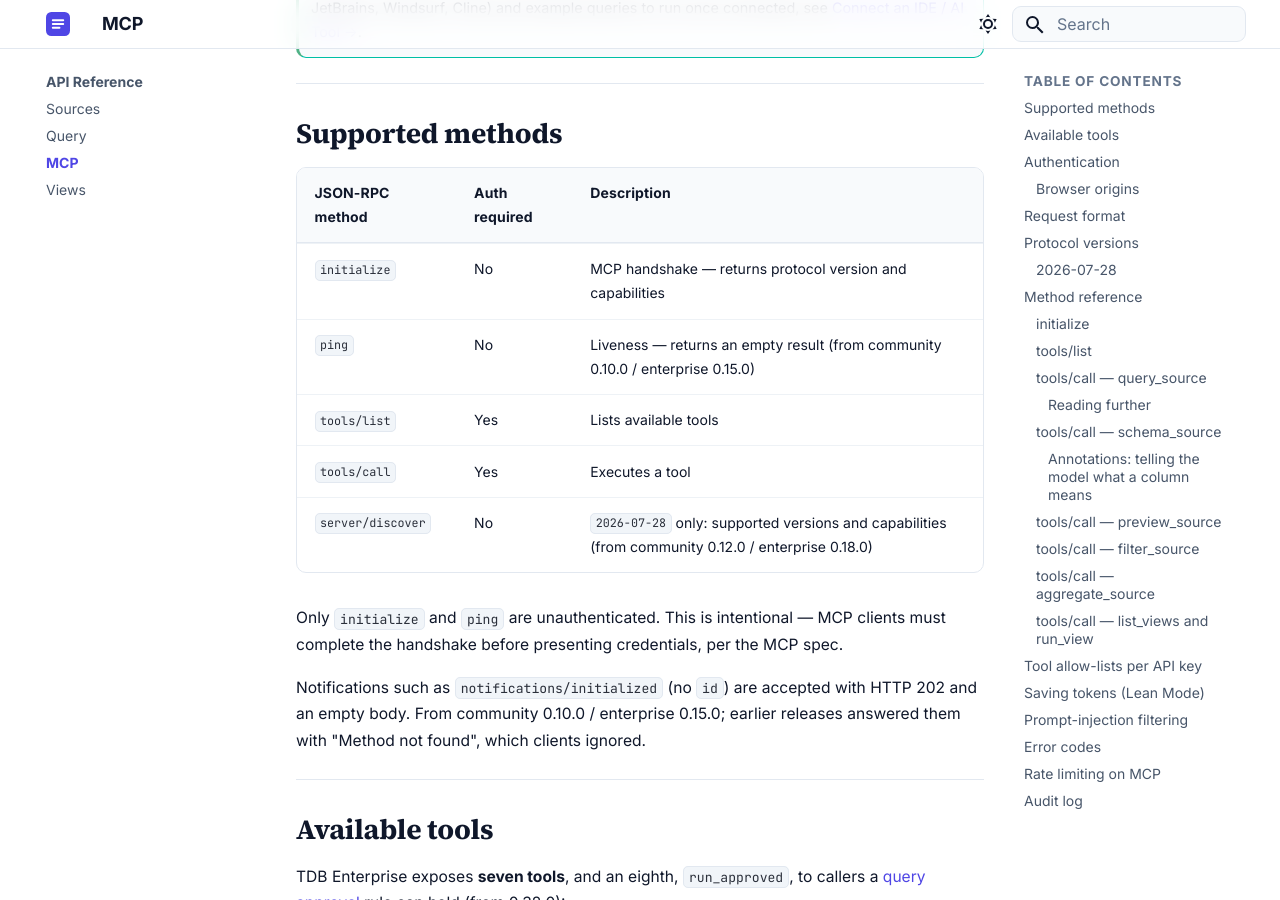
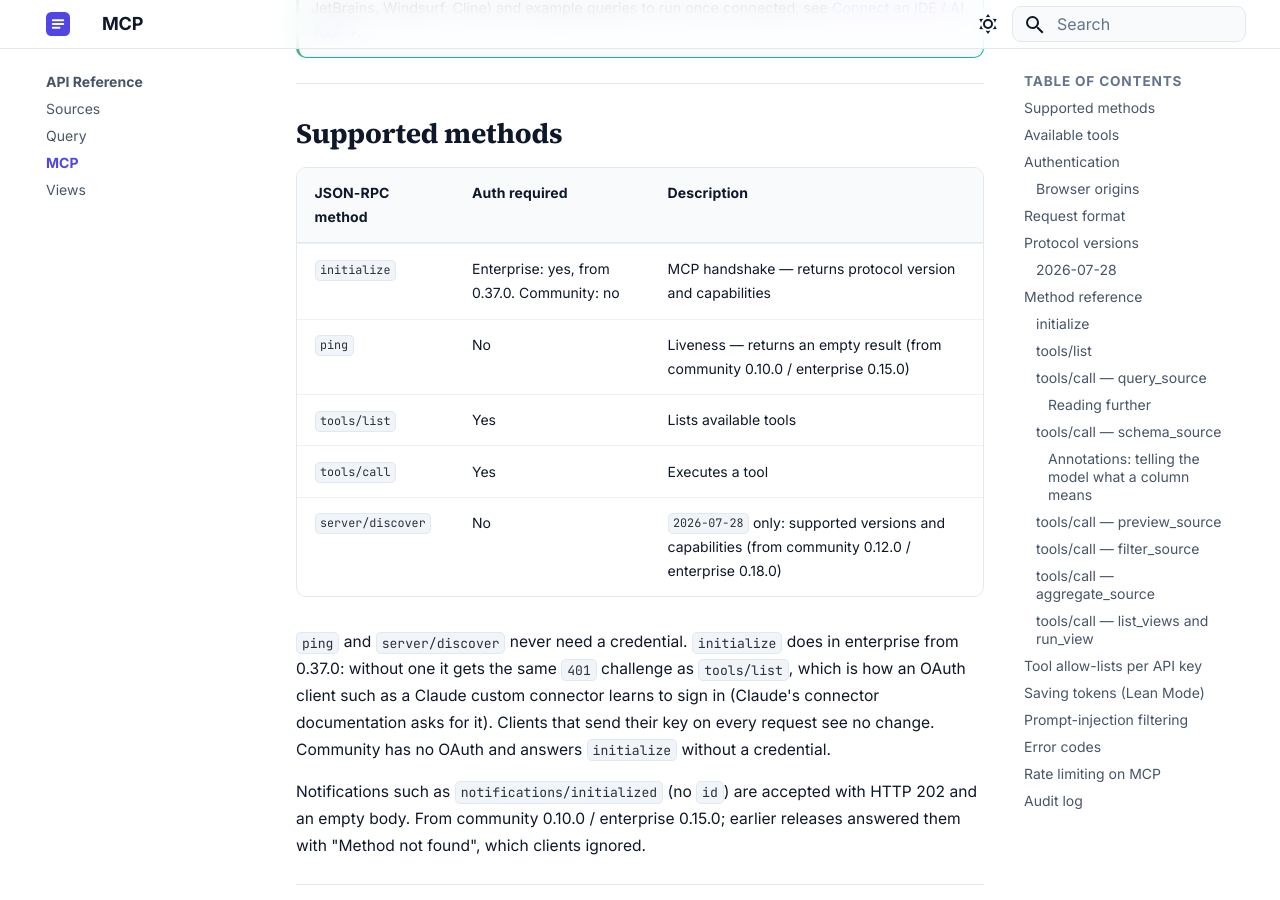
Before and after one commit to tdb-project/tdb-docs, an MkDocs documentation site: the page built from docs/api/mcp.md, in a window 1280 px wide and 900 px high, scrolled down 443 px. Built offline with MkDocs 1.6.1 and Material for MkDocs 9.7.7, drawn with Linux system fonts in a browser that asks for light colours; some of the changed text lies outside the part shown.

Commit message:
Enterprise 0.37.0: MCP initialize needs a credential; release notes
Co-Authored-By: Claude Opus 5.5 <noreply@anthropic.com>

````diff
--- a/docs/api/mcp.md
+++ b/docs/api/mcp.md
@@ -17,14 +17,17 @@ sources directly — without building a custom integration.
 
 | JSON-RPC method | Auth required | Description |
 |---|---|---|
-| `initialize` | No | MCP handshake — returns protocol version and capabilities |
+| `initialize` | Enterprise: yes, from 0.37.0. Community: no | MCP handshake — returns protocol version and capabilities |
 | `ping` | No | Liveness — returns an empty result (from community 0.10.0 / enterprise 0.15.0) |
 | `tools/list` | Yes | Lists available tools |
 | `tools/call` | Yes | Executes a tool |
 | `server/discover` | No | `2026-07-28` only: supported versions and capabilities (from community 0.12.0 / enterprise 0.18.0) |
 
-Only `initialize` and `ping` are unauthenticated. This is intentional — MCP clients must
-complete the handshake before presenting credentials, per the MCP spec.
+`ping` and `server/discover` never need a credential. `initialize` does in enterprise from
+0.37.0: without one it gets the same `401` challenge as `tools/list`, which is how an OAuth
+client such as a Claude custom connector learns to sign in (Claude's connector documentation
+asks for it). Clients that send their key on every request see no change. Community has no
+OAuth and answers `initialize` without a credential.
 
 Notifications such as `notifications/initialized` (no `id`) are accepted with HTTP
 202 and an empty body. From community 0.10.0 / enterprise 0.15.0; earlier releases
@@ -83,7 +86,7 @@ for an agent, see [Saving tokens (Lean Mode)](#saving-tokens-lean-mode).
 
 ## Authentication
 
-All MCP methods except `initialize` and `ping` require a Bearer token:
+All MCP methods except `ping` and `server/discover` (and, in community and enterprise before 0.37.0, `initialize`) require a Bearer token:
 
 ```
 Authorization: Bearer <token>
@@ -202,11 +205,13 @@ connects this way in its default mode, and so does Claude Code (tested with 2.1.
 
 ### `initialize`
 
-Completes the MCP handshake. No auth required.
+Completes the MCP handshake. Enterprise needs a credential from 0.37.0 (without one: `401`
+and the `WWW-Authenticate` challenge above); community needs none.
 
 ```bash
 curl -X POST http://localhost:8000/v1/mcp \
   -H "Content-Type: application/json" \
+  -H "Authorization: Bearer <YOUR_KEY>" \
   -d '{"jsonrpc":"2.0","id":1,"method":"initialize","params":{}}'
 ```
 
````
Also changed, not shown: docs/architecture.md (+1 -1 lines), docs/auth/overview.md (+1 -1 lines), docs/deployment/it-admin-guide.md (+3 -2 lines), docs/getting-started/quickstart.md (+4 -1 lines), docs/release-notes.md (+1 -0 lines).
